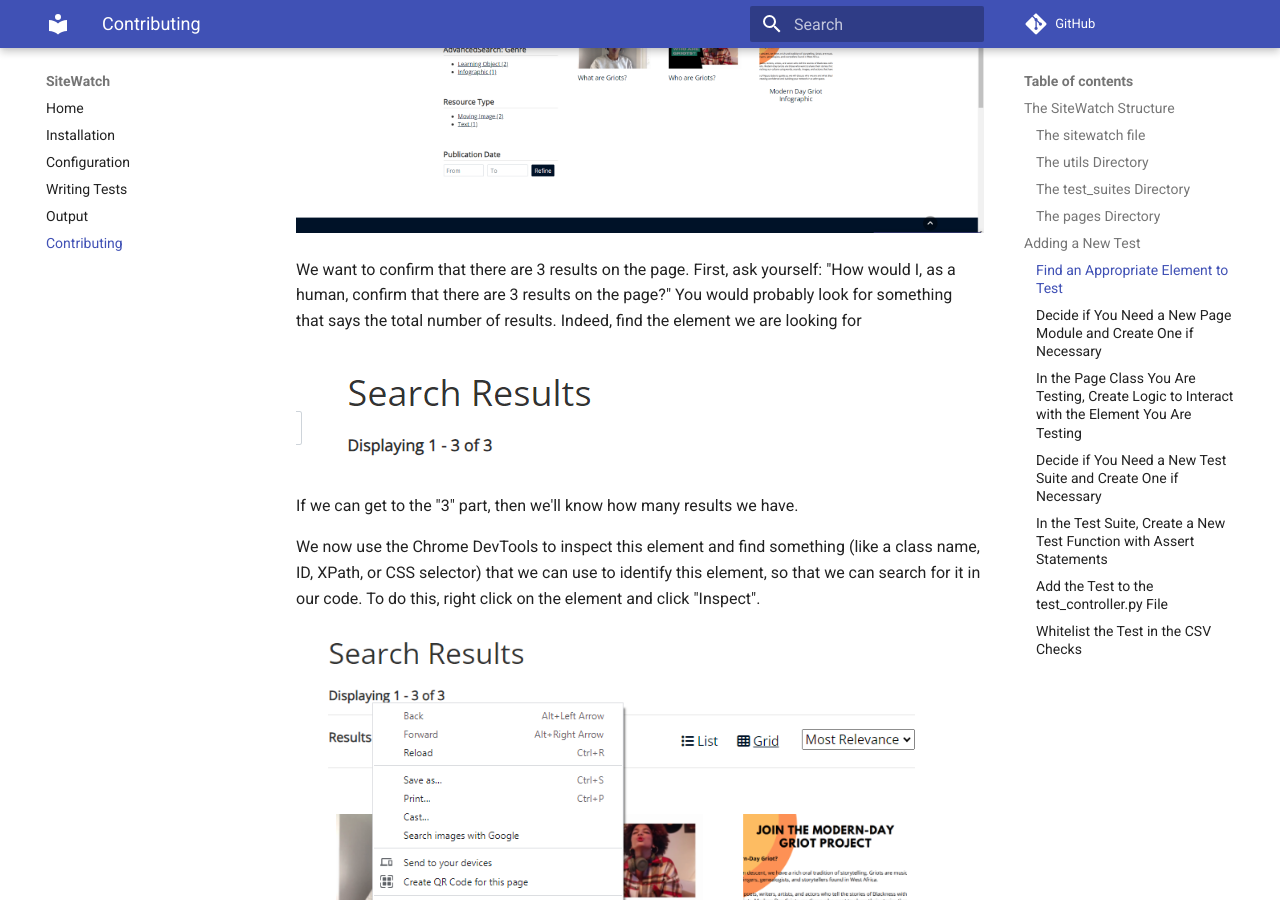
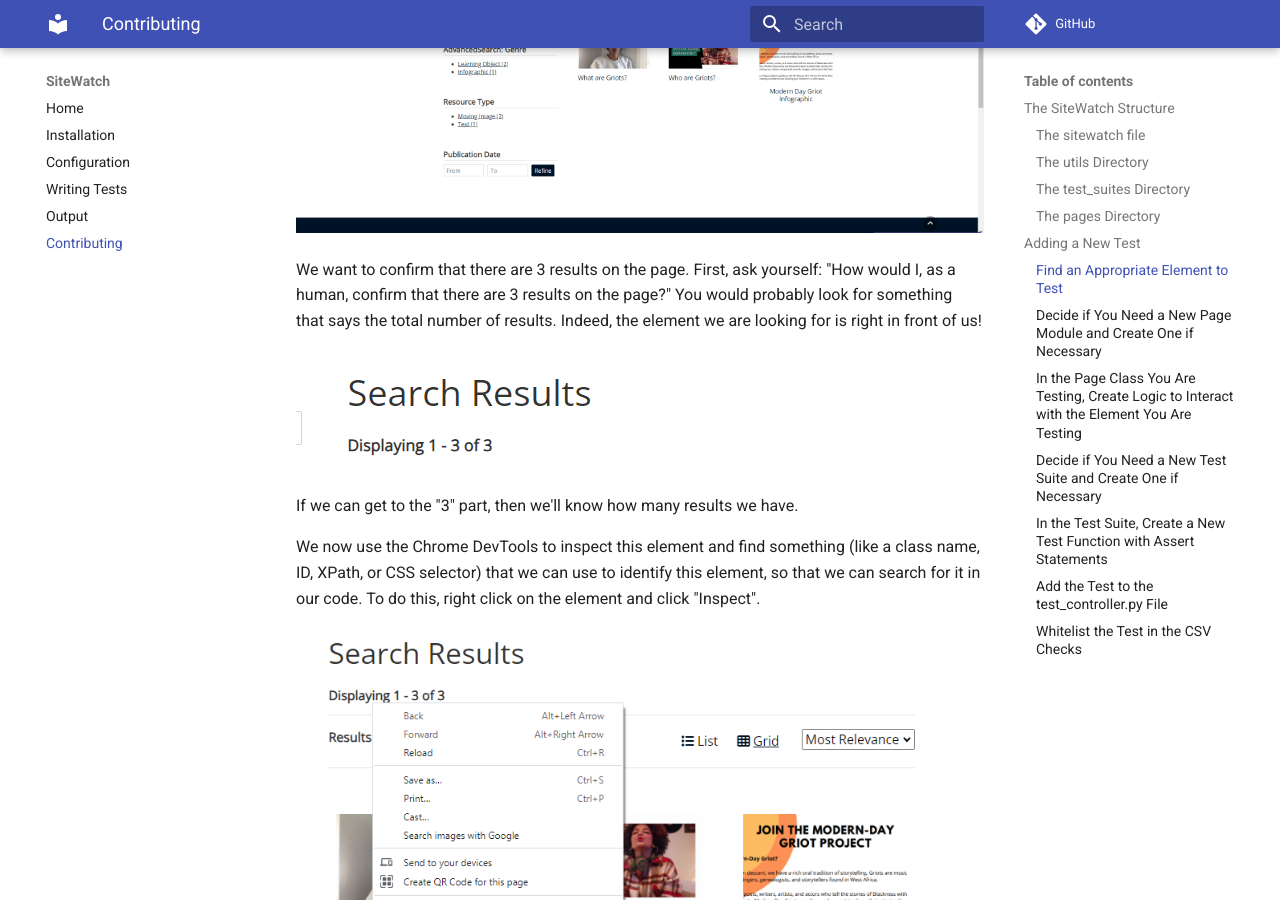
Before and after one commit to digitalutsc/site_watch, an MkDocs documentation site: the page built from docs/contributing.md, in a window 1280 px wide and 900 px high, scrolled down 2012 px. Built offline with MkDocs 1.6.1 and Material for MkDocs 9.7.7, drawn with Linux system fonts in a browser that asks for light colours; comment, search, counter and statistics services are not loaded.

Commit message:
correct typo

```diff
--- a/docs/contributing.md
+++ b/docs/contributing.md
@@ -33,7 +33,7 @@ Let's consider the [first page](https://griot.digital.utsc.utoronto.ca/search-re
 
 ![Alt text](assets/image.png)
 
-We want to confirm that there are 3 results on the page. First, ask yourself: "How would I, as a human, confirm that there are 3 results on the page?" You would probably look for something that says the total number of results. Indeed, find the element we are looking for
+We want to confirm that there are 3 results on the page. First, ask yourself: "How would I, as a human, confirm that there are 3 results on the page?" You would probably look for something that says the total number of results. Indeed, the element we are looking for is right in front of us!
 
 ![Alt text](assets/image-1.png)
 
```
Also changed, not shown: site/contributing/index.html, site/search/search_index.json, 1 other file.
